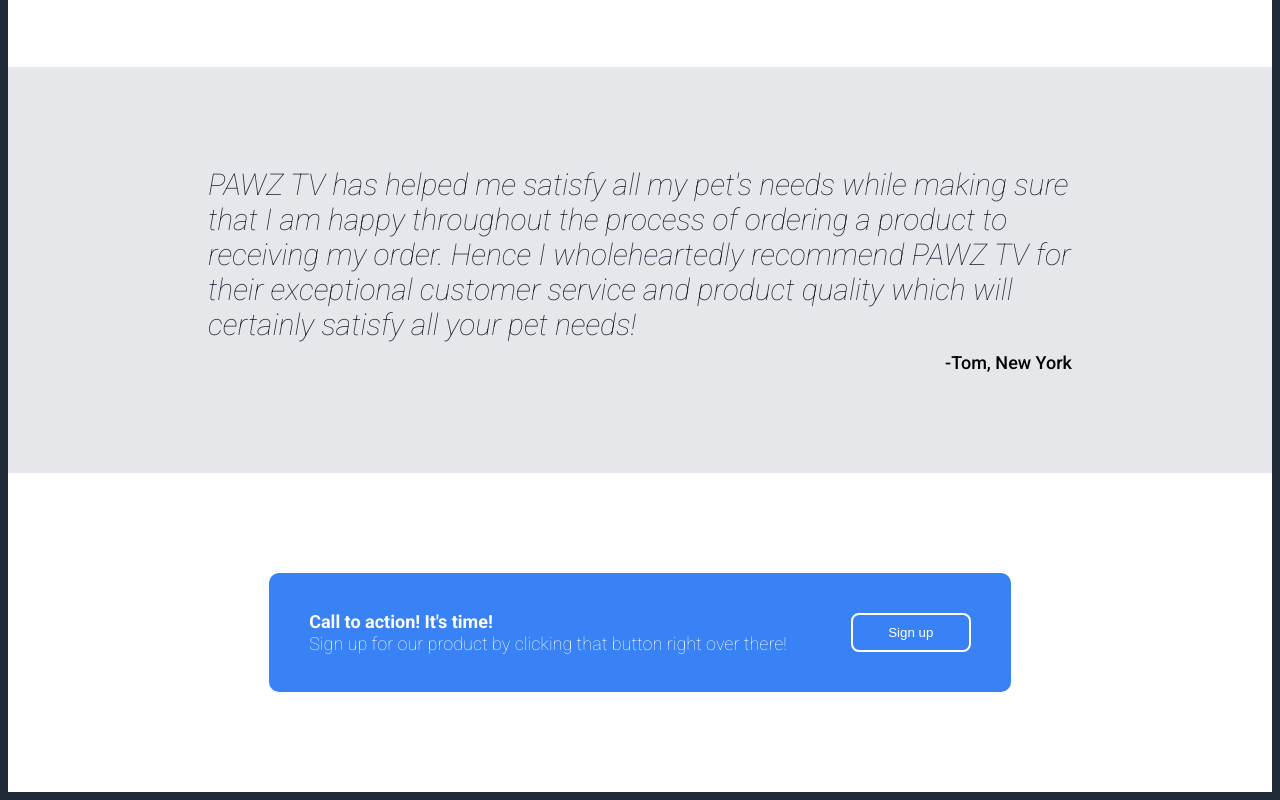
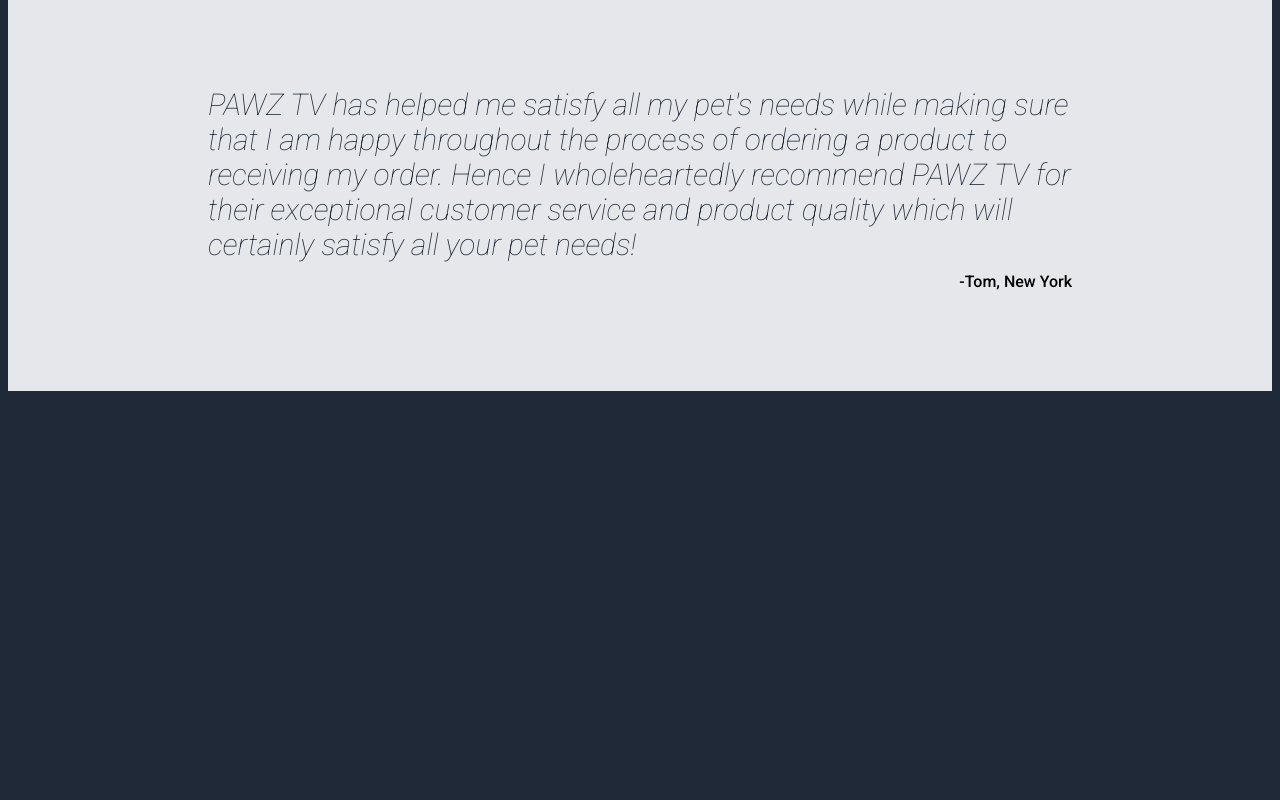
Before and after one commit to rehabnaf/landing-page, a plain HTML site: page landing-page.html in a window 1280 px wide. Shown: the part 1060-1860 px from the top of the page. After the commit the page ends 1459 px from the top, so only its background shows below. Drawn offline with Linux system fonts and the light colour scheme.

```diff
--- a/landing-page.css
+++ b/landing-page.css
@@ -102,14 +102,13 @@
 
 .products {
     display: flex;
-    margin: 0px 200px 100px 200px;
+    margin: 0px 200px 50px 200px;
     text-align: center;
     gap: 1rem;
 }
 
 .product {
     flex: 1;
-    margin-top: 30px;
 }
 
 .quote-section {
@@ -133,45 +132,4 @@
     margin: 0px 200px 100px 200px;
     align-self: flex-end;
     font-weight: 500;
-    font-size: 18px;
 }
-
-.CTA-container {
-    background-color: white;
-    display: flex;
-    align-items: center;
-    justify-content: center;
-}
-
-.CTA-inner-container {
-    background-color: #3882F6;
-    display: flex;
-    align-items: center;
-    justify-content: center;
-    gap: 4rem;
-    margin: 100px;
-    padding: 20px 40px;
-    border-radius: 10px;
-}
-
-.CTA-left>* {
-    color: white;
-}
-
-.CTA-heading {
-    font-weight: bold;
-}
-
-.CTA-message {
-    font-weight: 200;
-    margin-top: -17px;
-}
-
-.signup-button {
-    background-color: #3882F6;
-    color: white;
-    border: 2px solid white;
-    padding: 10px;
-    width: 120px;
-    border-radius: 8px;
-}
--- a/landing-page.html
+++ b/landing-page.html
@@ -64,16 +64,6 @@
         </p>
         <div class="customer">-Tom, New York</div>
     </div>
-    <div class="CTA-container">
-        <div class="CTA-inner-container">
-            <div class="CTA-left">
-                <p class="CTA-heading">Call to action! It's time!
-                </p>
-                <p class="CTA-message">Sign up for our product by clicking that button right over there!</p>
-            </div>
-            <button class="signup-button">Sign up</button>
-        </div>
-    </div>
 </body>
 
 </html>
```
